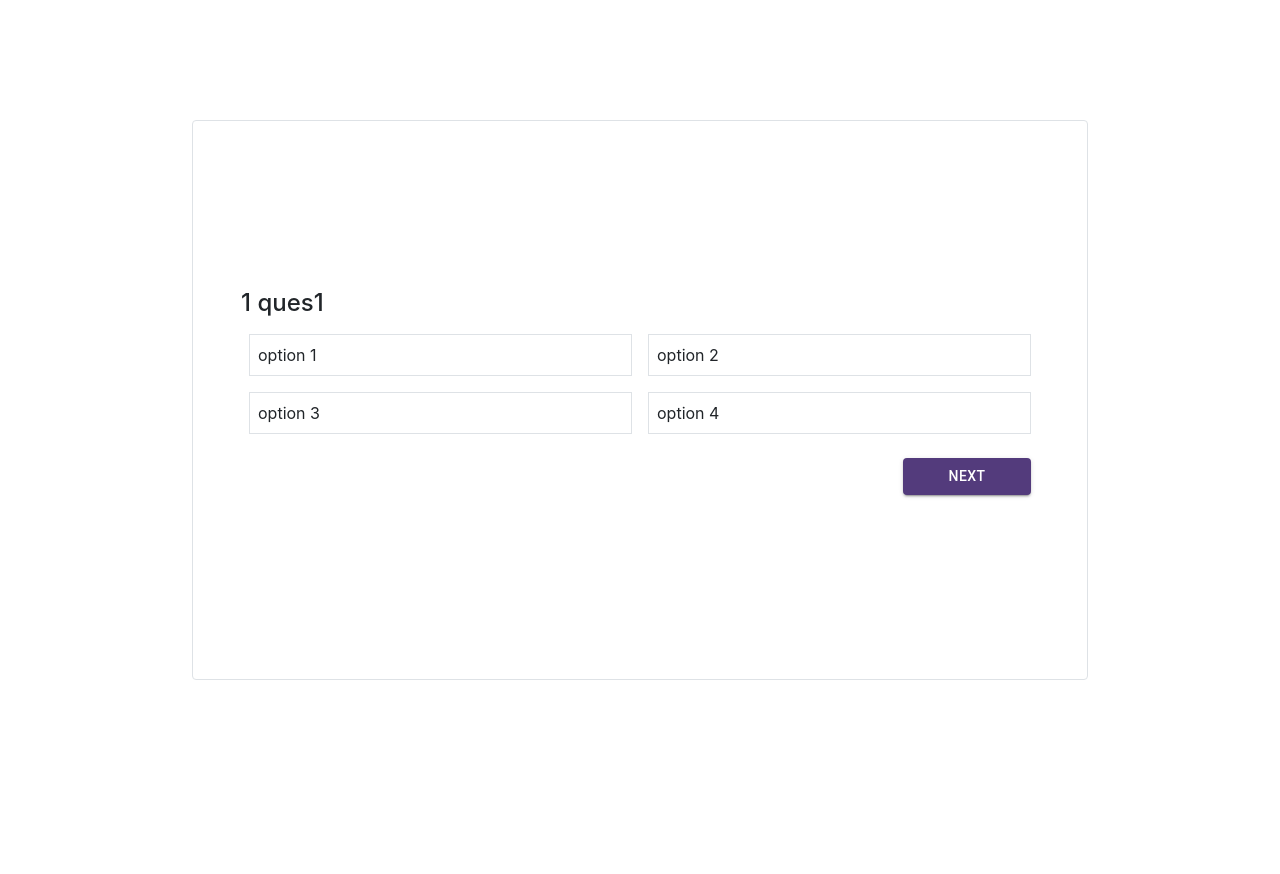
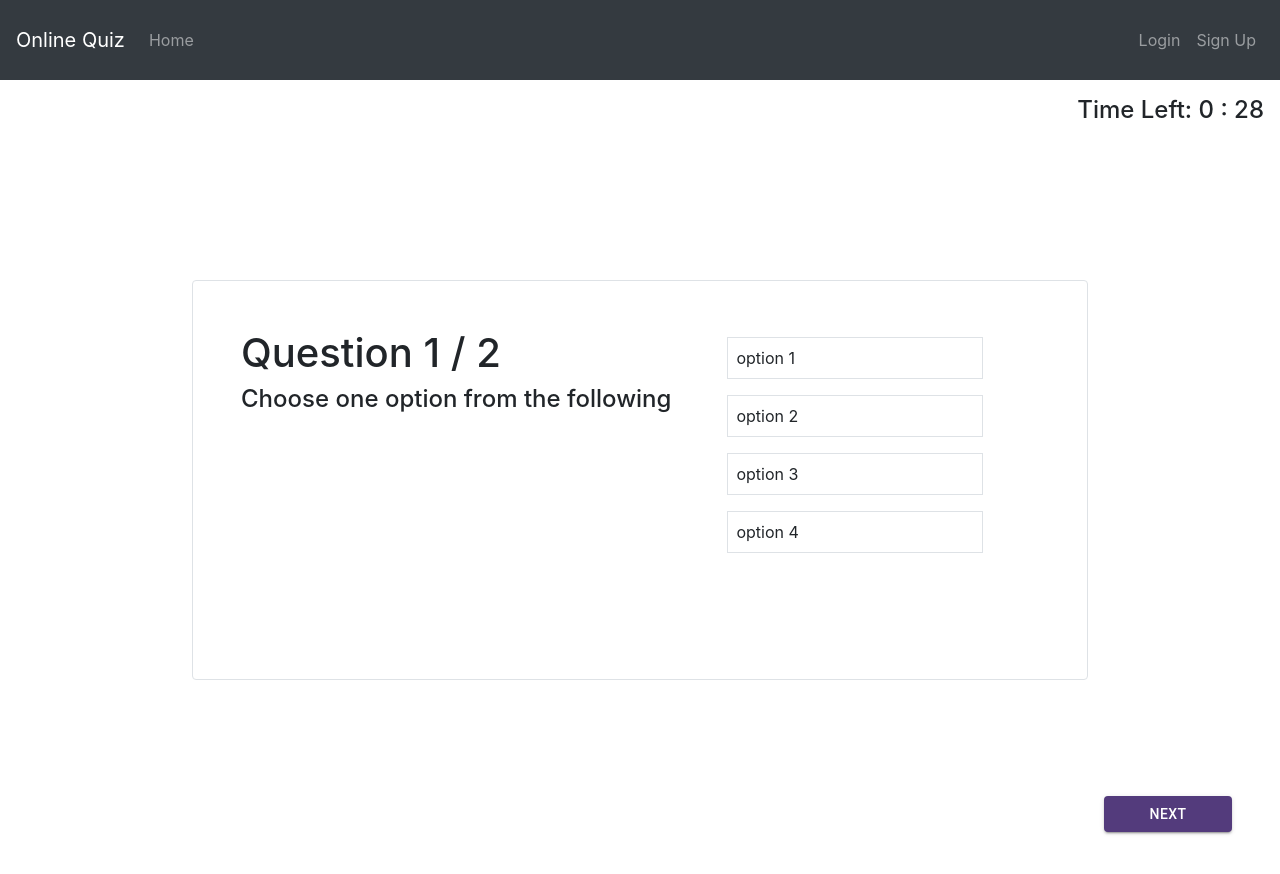
Before and after one commit to sarthakchafle/Online-Quiz-Application, a React (Create React App) app in the folder Front-End/React-Online-Quiz-Application/: page /quiz in a window 1280 px wide. Both pictures are taken after a click on the button "START". Shown: the top 874 px of the page. Before the commit the page ends 800 px from the top, so only its background shows below. Built offline with nearby package versions, Linux system fonts and the light colour scheme.

Commit message:
Timer setup

```diff
--- a/Front-End/React-Online-Quiz-Application/src/App.js
+++ b/Front-End/React-Online-Quiz-Application/src/App.js
@@ -49,11 +49,9 @@ const App = () => {
     setCurrentUser(undefined);
     //setcreateQuiz(false);
   };
-  return <Quiz />
-
   return (
     <div>
-      <nav className="navbar navbar-expand navbar-dark bg-dark">
+      <nav className="navbar navbar-expand navbar-dark bg-dark" style={{height: "10vh"}}>
         <Link to={"/"} className="navbar-brand">
           Online Quiz
         </Link>
@@ -130,6 +128,7 @@ const App = () => {
           <Route path="/mod" element={<BoardModerator />} />
           <Route path="/admin" element={<BoardAdmin />} />
           <Route path="/createQuiz" element={<CreateQuiz />} />
+          <Route path="/quiz" element={<Quiz />} />
         </Routes>
       </div>
     </div>
--- a/Front-End/React-Online-Quiz-Application/src/components/Question.js
+++ b/Front-End/React-Online-Quiz-Application/src/components/Question.js
@@ -1,44 +1,41 @@
 import React, { useState } from 'react'
 import Button from "@mui/material/Button";
 
-export default function Question({questions, questionNumber, setQuestionNumber, setQuestions, question}) {
-    console.log(questionNumber + " " + questions.length)
+export default function Question({questions, questionNumber, setQuestionNumber, setQuestions, question, submit}) {
     const [answer, setAnswer] = useState(question.answer)
     const selectOption = (n) => {
         setAnswer(question.options[n])
         let a = questions
-        console.log({answer})
+
         a[questionNumber].answer = question.options[n]
-        console.log({a})
+        setQuestions(a)
     }
     const onNextClick = () => {
         setQuestionNumber(questionNumber+1)
         setAnswer("")
     }
     return (
-        <div className='d-flex justify-content-center align-items-center' style={{height: "100vh"}}>
-        <div className='d-flex justify-content-center flex-column rounded p-5 border' style={{height: "70vh", width: "70vw"}}>
-            <h4>{questionNumber+1} {question.question}</h4>
-            <div className='d-flex'>
+        <>
+        <div className='d-flex justify-content-space-around flex-row rounded p-5 border' style={{height: "50vh", width: "70vw", position: "absolute"}}>
+            <h4><h1>Question {questionNumber+1} / {questions.length}</h1> {question.question}</h4>
+            <div className='d-flex flex-column mx-5' style={{flex: 1, height: "15vh"}}>
                 <div
                     onClick={() => selectOption(0)}
-                    className='border p-2 m-2'
+                    className='border p-2 m-2 pe-auto'
                     style={{flex: 1, backgroundColor: answer === question.options[0] ? "#9f8cca" : null}}>{question.options[0]}</div>
-                <div onClick={() => selectOption(1)} className='border p-2 m-2' style={{flex: 1, backgroundColor: answer === question.options[1] ? "#9f8cca" : null}}>{question.options[1]}</div>
+                <div onClick={() => selectOption(1)} className='border p-2 m-2 pe-auto' style={{flex: 1, backgroundColor: answer === question.options[1] ? "#9f8cca" : null}}>{question.options[1]}</div>
+                <div onClick={() => selectOption(2)} className='border p-2 m-2 pe-auto' style={{flex: 1, backgroundColor: answer === question.options[2] ? "#9f8cca" : null}}>{question.options[2]}</div>
+                <div onClick={() => selectOption(3)} className='border p-2 m-2 pe-auto' style={{flex: 1, backgroundColor: answer === question.options[3] ? "#9f8cca" : null}}>{question.options[3]}</div>
             </div>
-            <div className='d-flex'>
-                <div onClick={() => selectOption(2)} className='border p-2 m-2' style={{flex: 1, backgroundColor: answer === question.options[2] ? "#9f8cca" : null}}>{question.options[2]}</div>
-                <div onClick={() => selectOption(3)} className='border p-2 m-2' style={{flex: 1, backgroundColor: answer === question.options[3] ? "#9f8cca" : null}}>{question.options[3]}</div>
-            </div>
-            <Button
-                className="my-3 mx-2 px-5"
+        </div>
+        <Button
+                className="m-5 px-5"
                 variant="contained"
                 style={{backgroundColor: "#533b7c", width: "10vw", alignSelf: "flex-end"}}
-                onClick={onNextClick}
+                onClick={questionNumber < questions.length-1 ? onNextClick : submit}
             >
                 {questionNumber < questions.length-1 ? "Next": "Submit"}
             </Button>
-        </div>
-        </div>
+        </>
     )
 }
--- a/Front-End/React-Online-Quiz-Application/src/components/Quiz.js
+++ b/Front-End/React-Online-Quiz-Application/src/components/Quiz.js
@@ -1,4 +1,4 @@
-import React, {useState} from 'react'
+import React, {useState, useEffect} from 'react'
 import './../styles/Quiz.css'
 import Button from "@mui/material/Button";
 import Question from './Question';
@@ -7,11 +7,12 @@ import Question from './Question';
 export default function Quiz() {
 	const [started, setStarted] = useState(false)
 	const [questionNumber, setQuestionNumber] = useState(0)
-  const [timer, setTimer] = useState()
+	const [minutes, setMinutes ] = useState(0);
+	const [seconds, setSeconds ] =  useState(0);
 	const [questions, setQuestions] = useState([
 		{
 		id: 1,
-      question: "ques1",
+		question: "Choose one option from the following",
 		options: ["option 1", "option 2", "option 3", "option 4"],
 		answer: ""
 		},
@@ -22,9 +23,32 @@ export default function Quiz() {
 		answer: ""
 		}
 	])
+	useEffect(()=>{
+		let myInterval = setInterval(() => {
+		if (seconds > 0) {
+			setSeconds(seconds - 1);
+		}
+		if (seconds === 0) {
+			if (minutes === 0) {
+			clearInterval(myInterval)
+			} else {
+			setMinutes(minutes - 1);
+			setSeconds(59);
+			}
+		}
+		}, 1000)
+		return ()=> {
+		clearInterval(myInterval);
+		};
+	});
+	const submit = () => {
+		setMinutes(0)
+		setSeconds(0)
+		console.log({questions})
+	}
 	if(!started)
 		return (
-      <div className='quiz-container d-flex justify-content-center align-items-center'>
+		<div className='d-flex justify-content-center align-items-center py-4' style={{backgroundColor: "#533b7c", height: "90vh"}}>
 			<div className='quiz-semi-container d-flex justify-content-center align-items-center flex-column rounded p-5'>
 				<h3 className='font-weight-bold'>Quiz title</h3>
 				<div style={{width: '500px', color: "grey", textAlign: "center"}}>
@@ -35,13 +59,40 @@ export default function Quiz() {
 					className="my-3 px-5"
 					variant="contained"
 					style={{backgroundColor: "#533b7c"}}
-                  onClick={() => setStarted(true)}
+					onClick={() => {
+						setStarted(true)
+						setSeconds(30)
+					}}
 				>
-                  {"Start"}
+					Start
 				</Button>
 			</div>
 		</div>
 	)
 	return (
-      <Question question={questions[questionNumber]} setQuestions={setQuestions} questions={questions} questionNumber={questionNumber} setQuestionNumber={setQuestionNumber} />
-    )}
+		<div>
+		{ minutes === 0 && seconds === 0
+			?
+			<div className='quiz-container d-flex justify-content-center align-items-center'>
+				<div className='quiz-semi-container d-flex justify-content-center align-items-center flex-column rounded p-5'>
+					<h1 className='font-italic my-4'>Congratulations!!</h1>
+					<h4 className=''>The test has been submitted</h4>
+					<Button
+						className="my-3 px-5"
+						variant="contained"
+						style={{backgroundColor: "#533b7c"}}
+					>
+						Click here for the results
+					</Button>
+				</div>
+			</div>
+			:
+			<div className='d-flex justify-content-center align-items-center flex-column' style={{height: "100vh"}}>
+				<h4 style={{display: "grid", alignSelf: "flex-end",justifySelf:"flex-start", flex: 1, margin: '2vh'}}>
+					Time Left: {minutes} : {seconds}</h4>
+				<Question question={questions[questionNumber]} setQuestions={setQuestions} questions={questions} questionNumber={questionNumber} setQuestionNumber={setQuestionNumber} submit={submit} />
+			</div>
+		}
+		</div>
+  	)
+}
```
Lines whose indentation alone changed are shown as unchanged.
